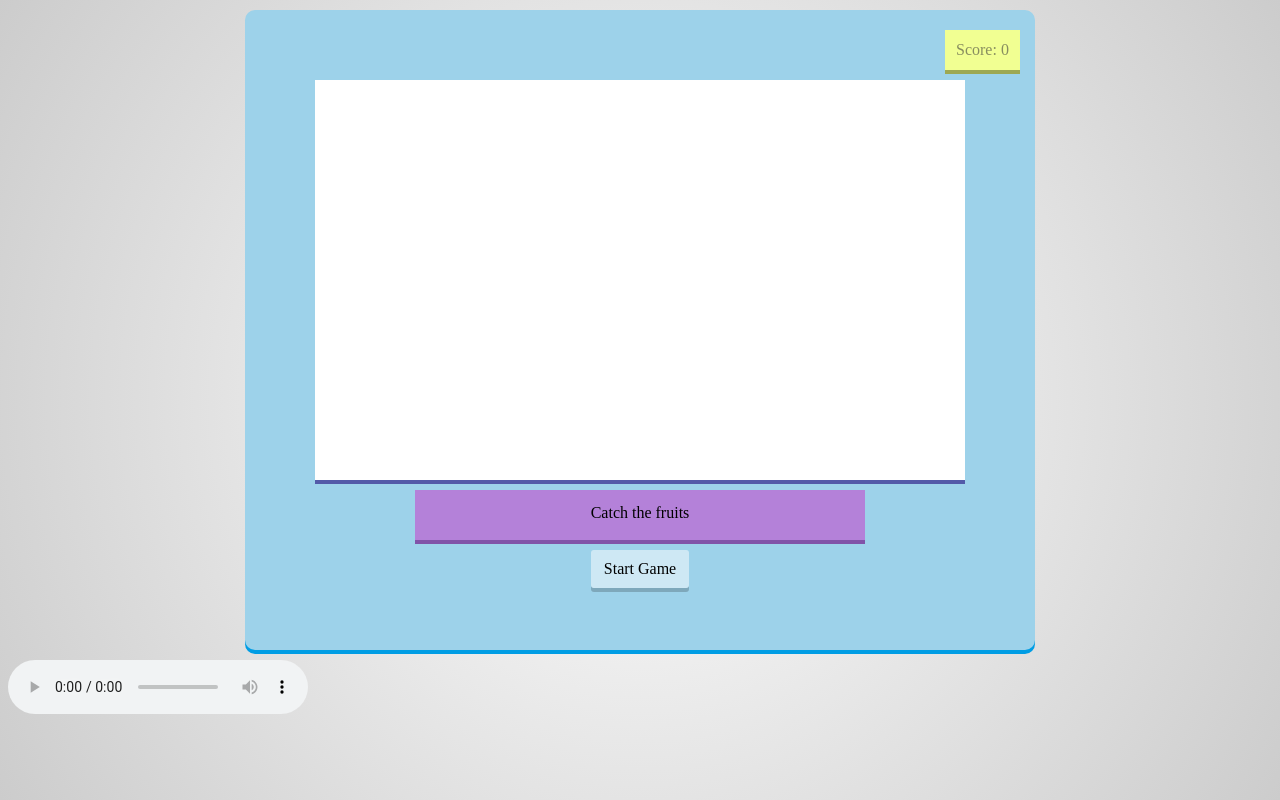
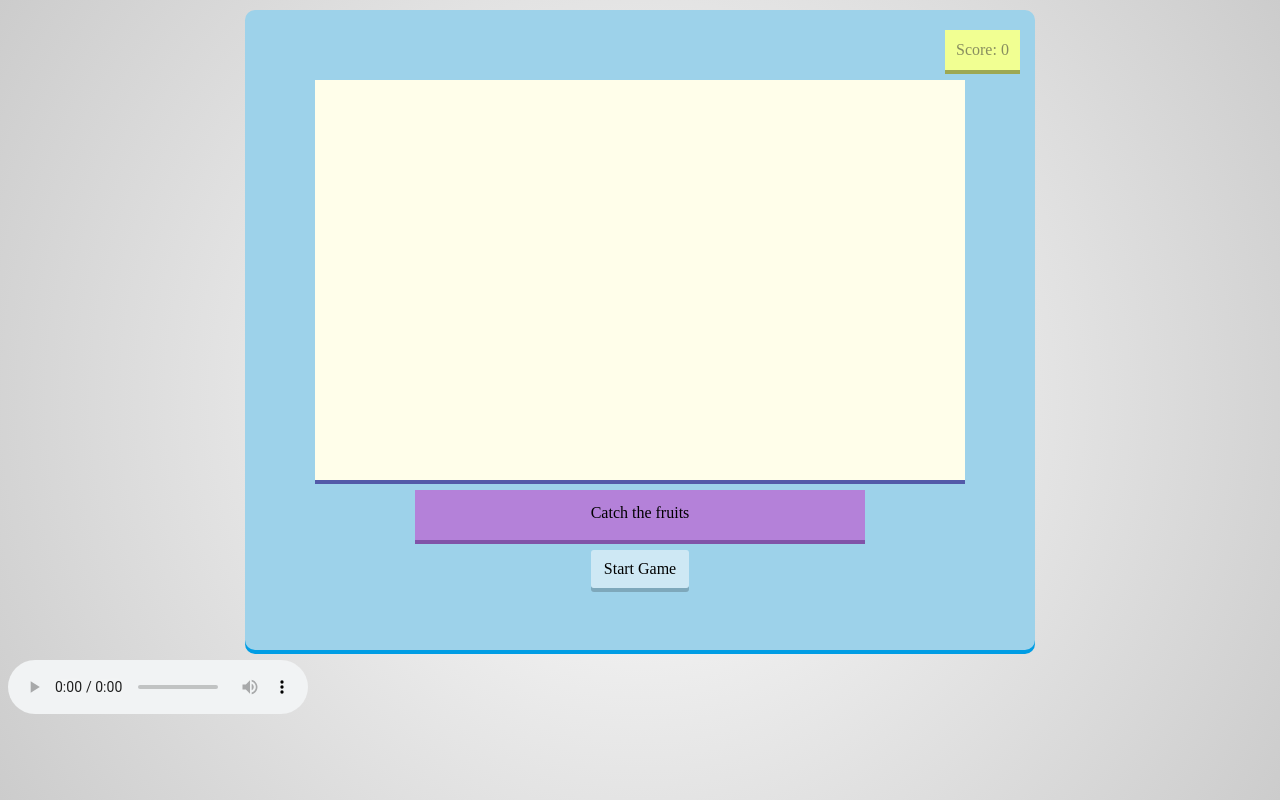
Before and after one commit to Harshita0201/fruitSlice_game, a plain HTML site: page index.html in a window 1280 px wide. Drawn offline with nearby package versions, Linux system fonts and the light colour scheme.

Commit message:
Update styling.css

```diff
--- a/styling.css
+++ b/styling.css
@@ -30,7 +30,7 @@ box-shadow: 0px 4px 0px #9da853;
 width: 650px;
 height: 400px;
 margin:50px auto 10px auto;
-background-color: white;
+background-color: #fffeea;
 box-shadow: 0px 4px #535aa8;
 font-size:100px;
 text-align: center;
```
